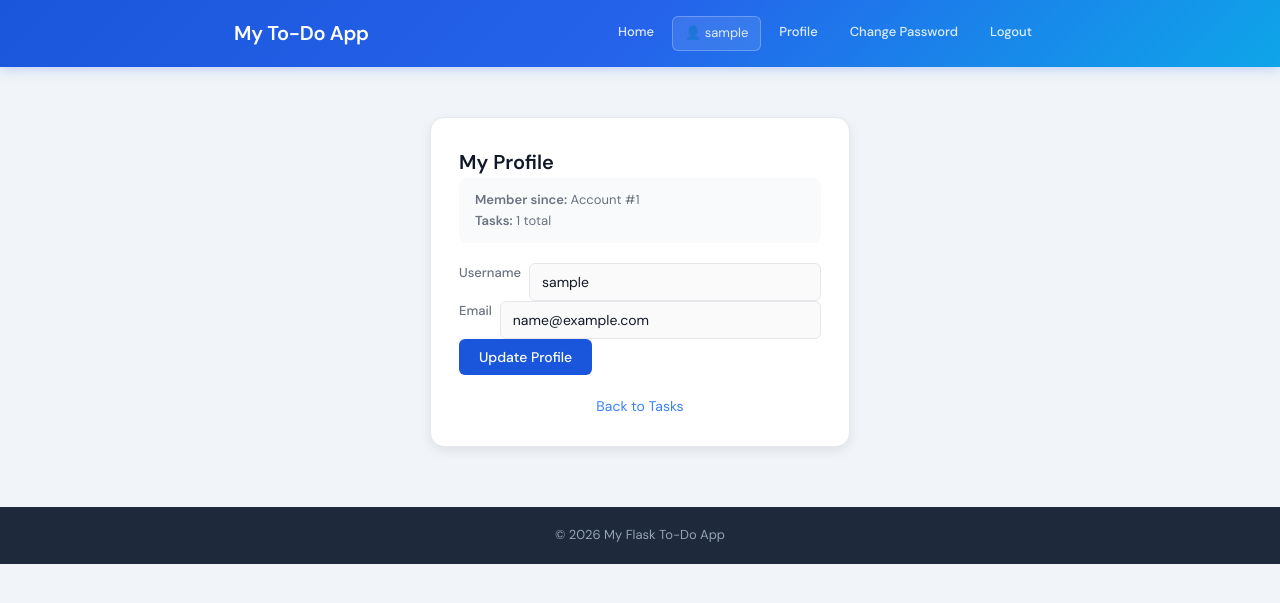
After one commit to vishalrajput74/flask-todo-app, a Flask app: page /profile in a window 1280 px wide. The commit adds this page. Shown: the top 603 px of the page. Run offline with Flask 3, Linux system fonts and the light colour scheme; the visitor is signed in with stand-in values (Sample User, id 1); tables that the repository leaves empty hold one stand-in row (values such as "Sample post").

Commit message:
feat: add profile page with user info editing and task stats

```diff
--- a/app/forms.py
+++ b/app/forms.py
@@ -92,3 +92,31 @@ class ChangePasswordForm(FlaskForm):
     submit = SubmitField('Change Password')
 class BulkActionForm(FlaskForm):
     submit = SubmitField('Apply')
+
+
+
+class ProfileForm(FlaskForm):
+    username = StringField('Username', validators=[
+        DataRequired(),
+        Length(min=3, max=20)
+    ])
+    email = StringField('Email', validators=[
+        Optional(),
+        Email(message='Please enter a valid email')
+    ])
+    submit = SubmitField('Update Profile')
+
+    def __init__(self, current_user_id, *args, **kwargs):
+        super().__init__(*args, **kwargs)
+        self.current_user_id = current_user_id
+
+    def validate_username(self, username):
+        user = User.query.filter_by(username=username.data).first()
+        if user and user.id != self.current_user_id:
+            raise ValidationError('Username already taken!')
+
+    def validate_email(self, email):
+        if email.data:
+            user = User.query.filter_by(email=email.data).first()
+            if user and user.id != self.current_user_id:
+                raise ValidationError('Email already registered.')
--- a/app/routes/auth.py
+++ b/app/routes/auth.py
@@ -2,7 +2,7 @@ from flask import Blueprint,render_template,redirect,request,url_for,flash,sessi
 # from app import db
 from app.extensions import db
 from app.models import User
-from app.forms import LoginForm, RegisterForm, ChangePasswordForm
+from app.forms import LoginForm, RegisterForm, ChangePasswordForm,ProfileForm
 from werkzeug.security import generate_password_hash, check_password_hash
 from datetime import timedelta
 from flask import current_app
@@ -118,3 +118,27 @@ def change_password():
         return redirect(url_for('tasks.view_tasks'))
 
     return render_template('change_password.html', form=form)
+
+@auth_bp.route('/profile', methods=["GET", "POST"])
+@login_required
+def profile():
+    user = db.session.get(User, session['user_id'])
+    form = ProfileForm(current_user_id=user.id)
+
+    if form.validate_on_submit():
+        user.username = form.username.data
+        user.email = form.email.data or None
+        db.session.commit()
+
+        # Session update karo — navbar mein naya naam dikhega
+        session['username'] = user.username
+
+        flash('Profile updated successfully!', 'success')
+        return redirect(url_for('auth.profile'))
+
+    elif request.method == "GET":
+        # Form mein existing data pre-fill karo
+        form.username.data = user.username
+        form.email.data = user.email
+
+    return render_template('profile.html', form=form, user=user)
--- a/app/templates/base.html
+++ b/app/templates/base.html
@@ -23,7 +23,9 @@
           {% endif %}
 
           {% if 'user_id' in session %}
+          <a href="{{ url_for('auth.profile') }}">Profile</a>
           <a href="{{ url_for('auth.change_password') }}">Change Password</a>
+
           <a href="{{ url_for('auth.logout') }}">Logout</a>
           {% else %}
           <a href="{{ url_for('auth.login') }}">Login</a>
--- /dev/null
+++ b/app/templates/profile.html
@@ -0,0 +1,45 @@
+{% extends "base.html" %}
+{% block title %}My Profile{% endblock %}
+{% block content %}
+
+<div class="task-box" style="max-width: 420px; margin: 50px auto">
+  <h2>My Profile</h2>
+
+  <div style="background:#f8fafc; border-radius:8px; padding:12px 16px; margin-bottom:20px; font-size:13px; color:var(--text-secondary);">
+    <strong>Member since:</strong> Account #{{ user.id }}<br>
+    <strong>Tasks:</strong> {{ user.tasks|length }} total
+  </div>
+
+  <form method="POST" novalidate>
+    {{ form.hidden_tag() }}
+
+    <div class="form-group">
+      {{ form.username.label }}
+      {{ form.username(class="form-control") }}
+      {% if form.username.errors %}
+        <span class="error">
+          {% for error in form.username.errors %}<small>{{ error }}</small>{% endfor %}
+        </span>
+      {% endif %}
+    </div>
+
+    <div class="form-group">
+      {{ form.email.label }}
+      {{ form.email(class="form-control", placeholder="Email (optional)") }}
+      {% if form.email.errors %}
+        <span class="error">
+          {% for error in form.email.errors %}<small>{{ error }}</small>{% endfor %}
+        </span>
+      {% endif %}
+    </div>
+
+    {{ form.submit(class="btn") }}
+  </form>
+
+  <p style="margin-top:20px; text-align:center;">
+    <a href="{{ url_for('tasks.view_tasks') }}"
+       style="text-decoration:none; color:var(--blue-mid)">Back to Tasks</a>
+  </p>
+</div>
+
+{% endblock %}
```
